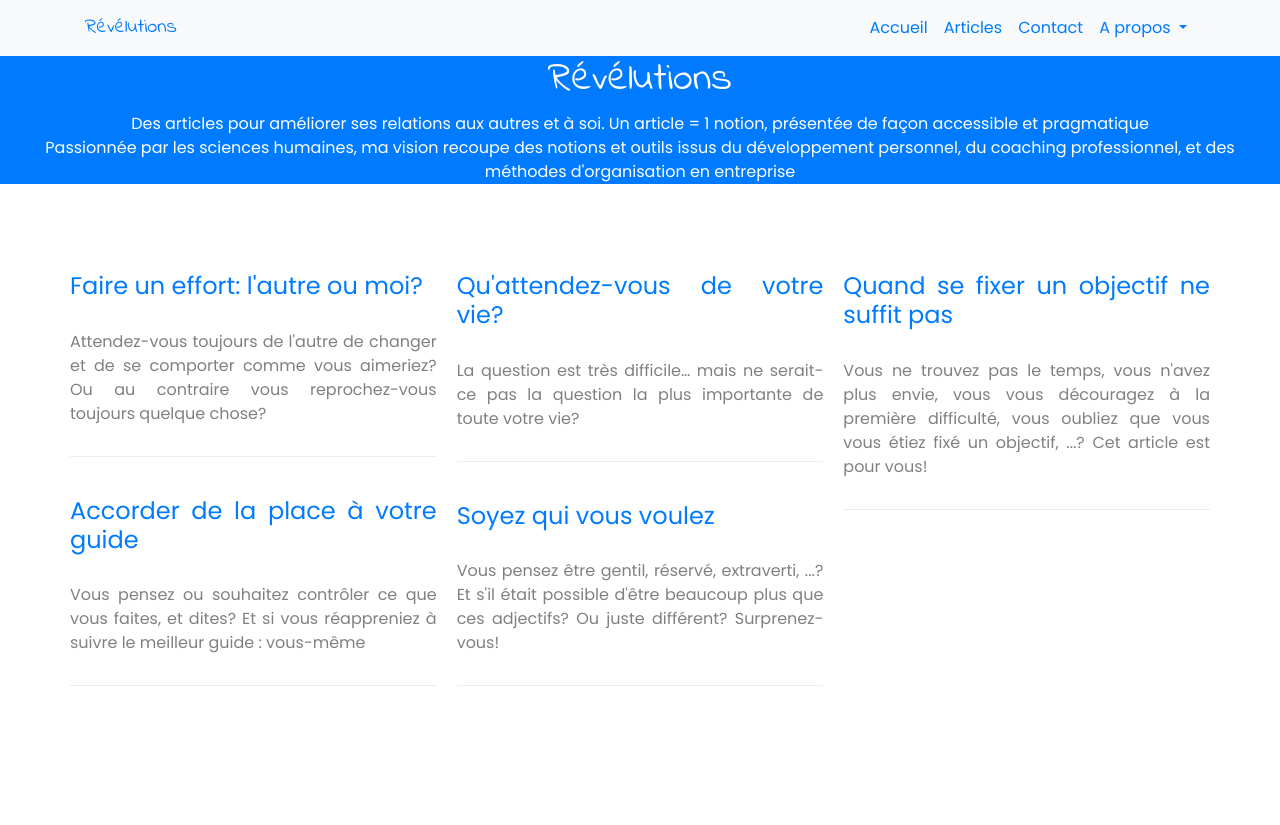
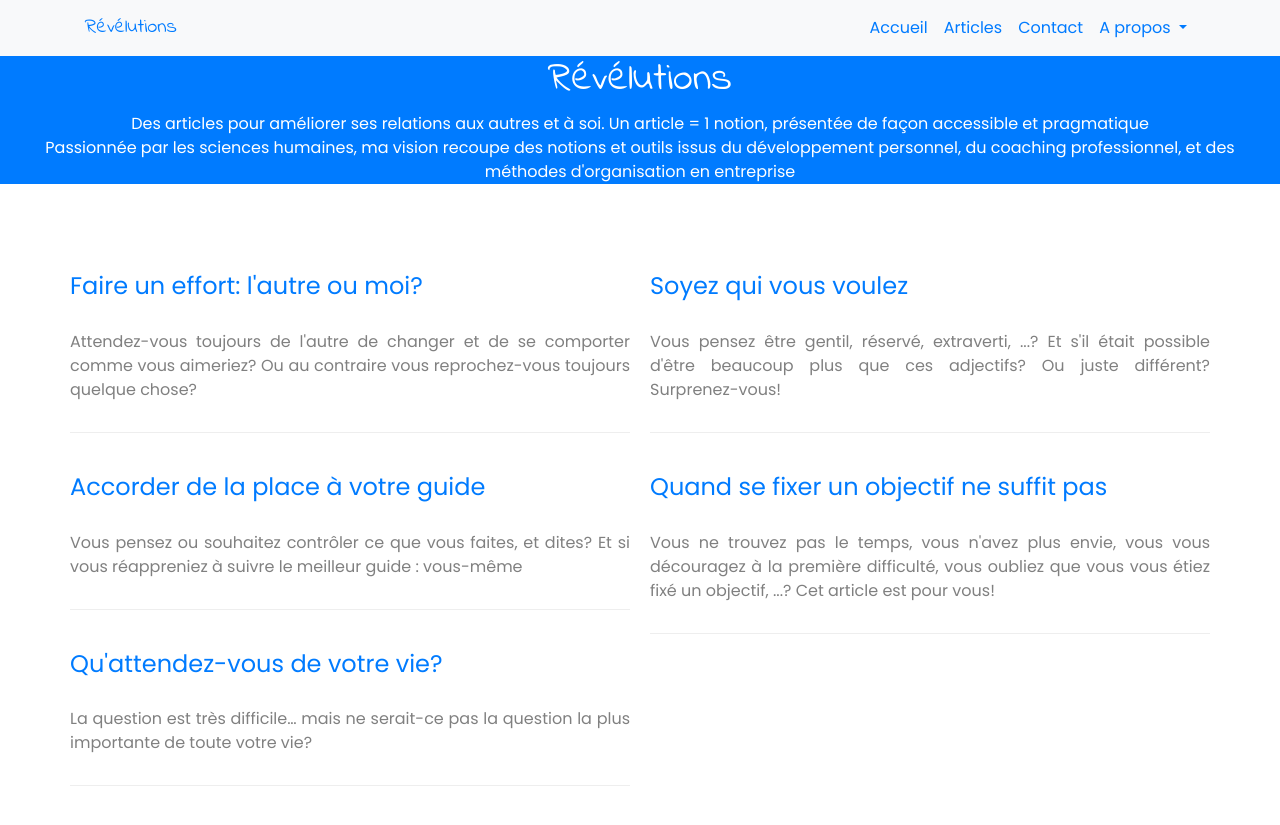
Before and after one commit to OrgaEvolutions/Nathoup.github.io, a Jekyll site: the page built from index.html, in a window 1280 px wide. Shown: the top 825 px of the page. Built offline with Jekyll 4.4.1, drawn with Linux system fonts in a browser that asks for light colours; nearby versions of some CDN libraries; some web fonts are replaced.

Commit message:
Update main.css

```diff
--- a/css/main.css
+++ b/css/main.css
@@ -3,31 +3,7 @@
 	font-family: 'Poppins', sans-serif;
 }
 
-
-.social-links {
-	text-align: center;
-  	animation-name: baslik;
-	/*opacity: 0;*/
-	animation-delay: 1s;
-  	animation-duration: 2s;
-  	animation-fill-mode: forwards;
-	.fa {
-		margin: 5px;
-		margin-top: 30px;
-		padding: 5px;
-		color: #ecf0f1;
-		text-shadow: 1px 1px 5px #000;
-		transition-property: text-shadow;
-	 	transition-duration: 0.2s;
-	 	transition-delay: 0s;
-		&:hover{
-			color: #FFF;
-		  	text-shadow: 1px 1px 10px #000;
-		}
-	}
-}
-
-@media (min-width: 750px) {
+@media (min-width: 768px) {
   .card-columns {
     -webkit-column-count: 3;
     -moz-column-count: 3;
@@ -38,7 +14,7 @@
   }
 }
 
-@media (max-width: 749px) {
+@media (min-width: 446px) {
   .card-columns {
     -webkit-column-count: 2;
     -moz-column-count: 2;
@@ -48,3 +24,14 @@
     column-gap: 1.25rem;
   }
 }
+
+@media (max-width: 445px) {
+  .card-columns {
+    -webkit-column-count: 1;
+    -moz-column-count: 1;
+    column-count: 1;
+    -webkit-column-gap: 1.25rem;
+    -moz-column-gap: 1.25rem;
+    column-gap: 1.25rem;
+  }
+}
```
